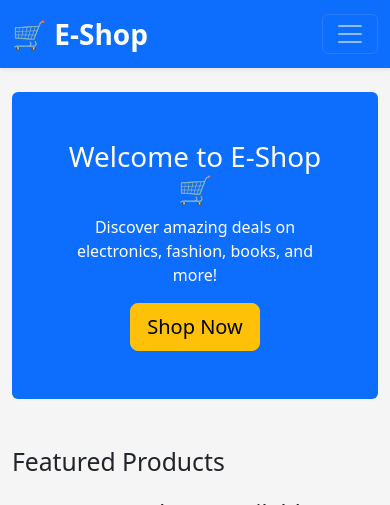
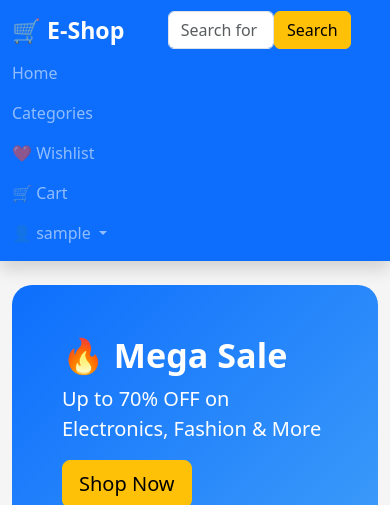
Before and after one commit to AnkitaVishw/ecommerce-project, a Django app: page /products/ in a window 390 px wide. Shown: the top 505 px of the page. Run offline with Django 5.2, Linux system fonts and the light colour scheme; the visitor is signed in with stand-in values (Sample User, id 1); data that the repository does not hold is empty.

Commit message:
Development (#22)
* Add Category and Product models (#16)

* Add custom user model and restore migrations

* Authentication related

* Added Product list

* Modified CSS

* Add ecommerce homepage UI and product detail page

* Resolve merge conflict in style.css

```diff
--- a/ecommerce/urls.py
+++ b/ecommerce/urls.py
@@ -1,11 +1,13 @@
+from django.conf import settings
+from django.conf.urls.static import static
 from django.contrib import admin
 from django.urls import path, include
-
-
 
 urlpatterns = [
     path("admin/", admin.site.urls),
     path("accounts/", include("accounts.urls")),
     path("products/", include("products.urls")),
+]
 
-]
+if settings.DEBUG:
+    urlpatterns += static(settings.MEDIA_URL, document_root=settings.MEDIA_ROOT)
--- a/products/templates/products/product_list.html
+++ b/products/templates/products/product_list.html
@@ -1,20 +1,53 @@
 {% extends "base.html" %}
 
 {% block title %}
-Products
+E-Shop | Products
 {% endblock %}
 
 {% block content %}
 
 <!-- Hero Banner -->
-<div class="bg-primary text-white rounded p-5 mb-5 text-center">
-    <h1>Welcome to E-Shop 🛒</h1>
-    <p>Discover amazing deals on electronics, fashion, books, and more!</p>
-    <a href="#" class="btn btn-warning btn-lg">Shop Now</a>
+<div class="hero-banner mb-5">
+    <div class="row align-items-center">
+
+        <div class="col-md-6">
+            <h1 class="display-4 fw-bold">
+                🔥 Mega Sale
+            </h1>
+
+            <p class="lead">
+                Up to 70% OFF on Electronics, Fashion & More
+            </p>
+
+            <a href="#" class="btn btn-warning btn-lg">
+                Shop Now
+            </a>
+        </div>
+
+        <div class="col-md-6 text-center">
+            <img src="https://images.unsplash.com/photo-1523275335684-37898b6baf30?w=900"
+                 class="img-fluid rounded"
+                 alt="Sale Banner">
+        </div>
+
+    </div>
+</div>
+
+<!-- Categories -->
+<h3 class="mb-4">Shop by Category</h3>
+
+<div class="d-flex flex-wrap gap-3 mb-5">
+
+    <button class="btn btn-outline-primary">💻 Electronics</button>
+    <button class="btn btn-outline-primary">👕 Fashion</button>
+    <button class="btn btn-outline-primary">👟 Shoes</button>
+    <button class="btn btn-outline-primary">📚 Books</button>
+    <button class="btn btn-outline-primary">🏠 Home</button>
+
 </div>
 
 <!-- Products -->
-<h2 class="mb-4">Featured Products</h2>
+<h3 class="mb-4">Featured Products</h3>
 
 <div class="row">
 
@@ -22,15 +55,20 @@ Products
 
 <div class="col-lg-3 col-md-4 col-sm-6 mb-4">
 
-        <div class="card h-100 shadow-sm">
+    <div class="card product-card h-100">
 
         {% if product.image %}
+
             <img src="{{ product.image.url }}"
-                     class="card-img-top"
-                     style="height:220px; object-fit:cover;">
+                 class="card-img-top product-image"
+                 alt="{{ product.name }}">
+
         {% else %}
+
             <img src="https://placehold.co/400x300?text=No+Image"
-                     class="card-img-top">
+                 class="card-img-top product-image"
+                 alt="No Image">
+
         {% endif %}
 
         <div class="card-body d-flex flex-column">
@@ -39,31 +77,48 @@ Products
                 {{ product.category.name }}
             </span>
 
-                <h5 class="card-title">
+            <h5 class="fw-bold">
                 {{ product.name }}
             </h5>
+
+            <div class="text-warning mb-2">
+                ★★★★☆
+                <small class="text-dark">(4.5)</small>
+            </div>
 
             <p class="text-muted">
                 {{ product.description|truncatewords:10 }}
             </p>
 
-                <h4 class="text-success">
+            <h4 class="text-success mb-0">
                 ₹{{ product.price }}
             </h4>
 
-                <small class="text-secondary">
-                    Stock: {{ product.stock }}
+            <small class="text-decoration-line-through text-secondary">
+                ₹{{ product.price|add:1000 }}
             </small>
 
-                <div class="mt-auto pt-3">
+            <span class="badge bg-danger w-50 mt-2">
+                20% OFF
+            </span>
 
-                    <a href="#"
-                       class="btn btn-outline-primary w-100 mb-2">
-                        View Details
+            <small class="text-success mt-2">
+                ✓ Free Delivery
+            </small>
+
+            <small class="text-secondary">
+                Stock : {{ product.stock }}
+            </small>
+
+            <div class="d-flex gap-2 mt-auto pt-3">
+
+                <a href="{% url 'product_detail' product.id %}"
+                   class="btn btn-primary flex-fill">
+                    View
                 </a>
 
-                    <button class="btn btn-primary w-100">
-                        Add to Cart
+                <button class="btn btn-success flex-fill">
+                    Cart
                 </button>
 
             </div>
@@ -77,7 +132,9 @@ Products
 {% empty %}
 
 <div class="text-center">
+
     <h3>No Products Available</h3>
+
 </div>
 
 {% endfor %}
--- a/products/urls.py
+++ b/products/urls.py
@@ -3,4 +3,10 @@ from . import views
 
 urlpatterns = [
     path("", views.product_list, name="product_list"),
+
+    path(
+        "<int:pk>/",
+        views.product_detail,
+        name="product_detail",
+    ),
 ]
--- a/products/views.py
+++ b/products/views.py
@@ -1,15 +1,39 @@
-from django.shortcuts import render
+from django.shortcuts import render, get_object_or_404
 from django.contrib.auth.decorators import login_required
 from .models import Product
+
 
 @login_required
 def product_list(request):
     products = Product.objects.select_related("category").all()
 
+    context = {
+        "products": products
+    }
+
     return render(
         request,
         "products/product_list.html",
-        {
-            "products": products
-        }
+        context
     )
+
+
+@login_required
+def product_detail(request, pk):
+
+    product = get_object_or_404(Product, pk=pk)
+
+    related_products = Product.objects.filter(
+        category=product.category
+    ).exclude(pk=pk)[:4]
+
+    context = {
+        "product": product,
+        "related_products": related_products,
+    }
+
+    return render(
+        request,
+        "products/product_detail.html",
+        context,
+    )
--- a/static/css/style.css
+++ b/static/css/style.css
@@ -1,42 +1,58 @@
-body{
-    background:#f5f5f5;
+body {
+    background: #f5f5f5;
 }
 
-.navbar-brand{
-    font-size:28px;
+/* Navbar */
+.navbar-brand {
+    font-size: 28px;
 }
 
-.card{
-    transition:.3s;
+/* Hero Banner */
+.hero-banner {
+    background: linear-gradient(135deg, #0d6efd, #4dabf7);
+    color: white;
+    border-radius: 20px;
+    padding: 50px;
 }
 
-.card:hover{
-    transform:translateY(-5px);
+/* Product Card */
+.card,
+.product-card {
+    background: white;
+    border: none;
+    border-radius: 15px;
+    overflow: hidden;
+    transition: 0.3s;
 }
 
-footer{
-    margin-top:80px;
+.card:hover,
+.product-card:hover {
+    transform: translateY(-8px);
+    box-shadow: 0 15px 30px rgba(0, 0, 0, 0.15);
 }
 
+.product-image,
+.card img {
+    height: 240px;
+    object-fit: cover;
 
-.card{
-    border:none;
-    transition:0.3s;
+
+
+
+.card-title,
+.card-body h5 {
+    font-weight: 600;
+    min-height: 50px;
 }
 
-.card:hover{
-    transform:translateY(-8px);
-    box-shadow:0 10px 25px rgba(0,0,0,.15);
+.badge {
+    width: fit-content;
 }
 
-.card-title{
-    font-weight:600;
+.btn {
+    border-radius: 8px;
 }
 
-.badge{
-    width:fit-content;
+footer {
+    margin-top: 80px;
 }
-
-.card img{
-    object-fit:cover;
-}
--- a/templates/base.html
+++ b/templates/base.html
@@ -16,106 +16,86 @@
 
 <!-- ================= NAVBAR ================= -->
 
-<nav class="navbar navbar-expand-lg navbar-dark bg-primary shadow-sm">
+<nav class="navbar navbar-expand-lg navbar-dark bg-primary shadow">
+
 <div class="container">
 
-        <a class="navbar-brand fw-bold" href="#">
+<a class="navbar-brand fw-bold fs-3" href="{% url 'product_list' %}">
 🛒 E-Shop
 </a>
 
-        <button class="navbar-toggler"
-                type="button"
-                data-bs-toggle="collapse"
-                data-bs-target="#navbarNav">
+<form class="d-flex mx-auto w-50">
 
-            <span class="navbar-toggler-icon"></span>
+<input class="form-control rounded-start"
+placeholder="Search for products...">
 
+<button class="btn btn-warning">
+Search
 </button>
 
-        <div class="collapse navbar-collapse" id="navbarNav">
-
-            <!-- Search -->
-            <form class="d-flex mx-auto w-50">
-                <input class="form-control"
-                       type="search"
-                       placeholder="Search products...">
-
-                <button class="btn btn-warning ms-2">
-                    Search
-                </button>
 </form>
 
-            <ul class="navbar-nav ms-auto">
-
-                {% if user.is_authenticated %}
+<ul class="navbar-nav">
 
 <li class="nav-item">
-                        <a class="nav-link"
-                            href="{% url 'product_list' %}">
+<a class="nav-link" href="{% url 'product_list' %}">
 Home
 </a>
 </li>
 
 <li class="nav-item">
-                        <a class="nav-link"
-                           href="#">
-                            Products
+<a class="nav-link" href="#">
+Categories
 </a>
 </li>
 
 <li class="nav-item">
-                        <a class="nav-link"
-                           href="#">
-                            Cart
+<a class="nav-link" href="#">
+❤️ Wishlist
 </a>
 </li>
 
 <li class="nav-item">
-                        <a class="nav-link"
-                           href="#">
-                            Orders
+<a class="nav-link" href="#">
+🛒 Cart
 </a>
 </li>
 
-                    <li class="nav-item">
-                        <a class="nav-link"
+<li class="nav-item dropdown">
+
+<a class="nav-link dropdown-toggle"
+href="#"
+data-bs-toggle="dropdown">
+
+👤 {{request.user.username}}
+
+</a>
+
+<ul class="dropdown-menu">
+
+<li>
+<a class="dropdown-item"
 href="{% url 'profile' %}">
-                            {{ request.user.username }}
+Profile
 </a>
 </li>
 
-                    <li class="nav-item">
-                        <a class="btn btn-danger ms-2"
+<li>
+<a class="dropdown-item"
 href="{% url 'logout' %}">
 Logout
 </a>
 </li>
 
-                {% else %}
+</ul>
 
-                    <li class="nav-item">
-                        <a class="nav-link"
-                           href="{% url 'login' %}">
-                            Login
-                        </a>
 </li>
-
-                    <li class="nav-item">
-                        <a class="btn btn-warning ms-2"
-                           href="{% url 'register' %}">
-                            Register
-                        </a>
-                    </li>
-
-                {% endif %}
 
 </ul>
 
 </div>
 
-    </div>
 </nav>
-
 <!-- ================= CONTENT ================= -->
 
 <div class="container mt-4">
```
Also changed, not shown: products/templates/products/product_detail.html (added, +121 -0 lines), ecommerce/settings.py (line endings or trailing spaces), static/images/hp.webp (added), static/images/images.jpg (added), static/images/shopping.webp (renamed from static/css/images/shopping.webp). Lines whose indentation alone changed are shown as unchanged.
